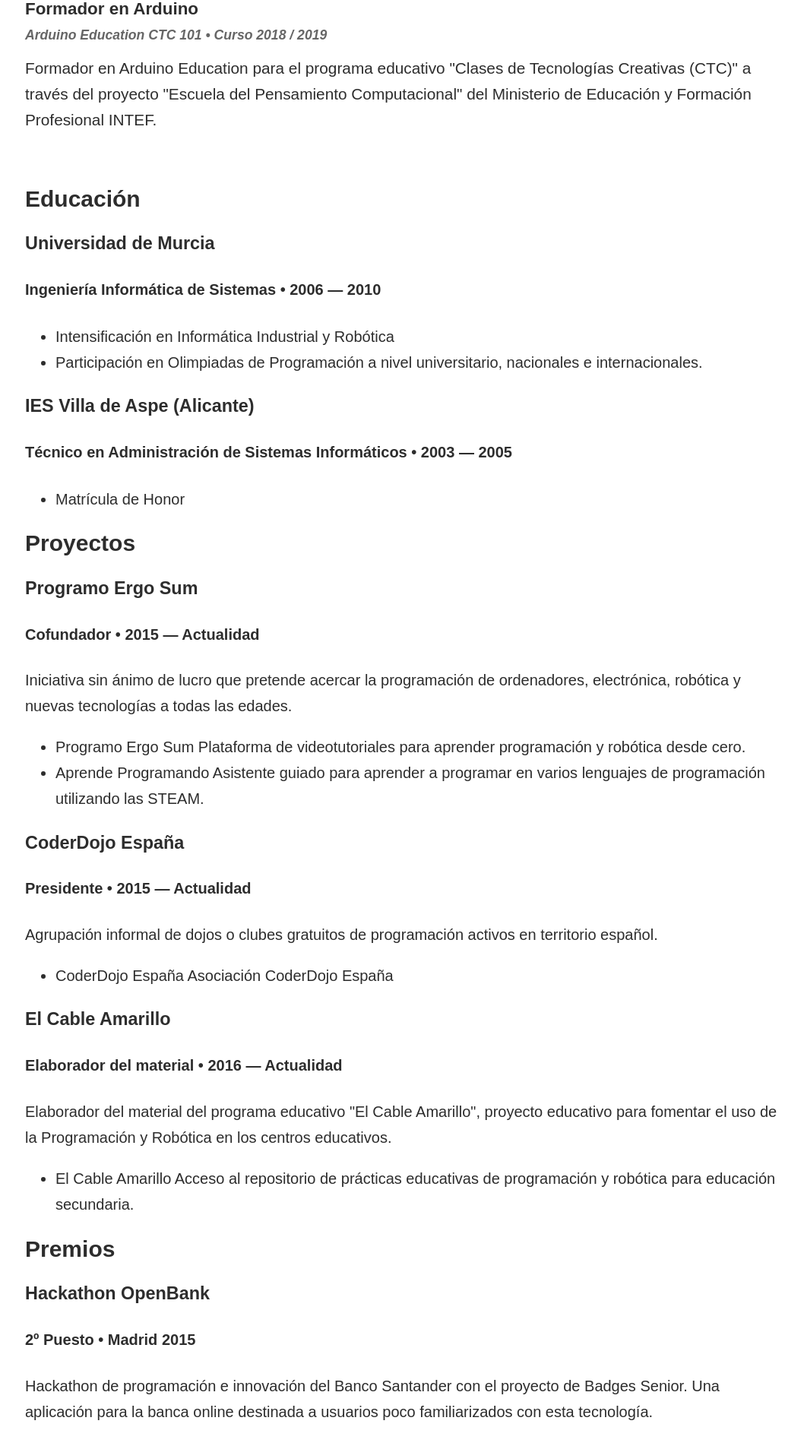
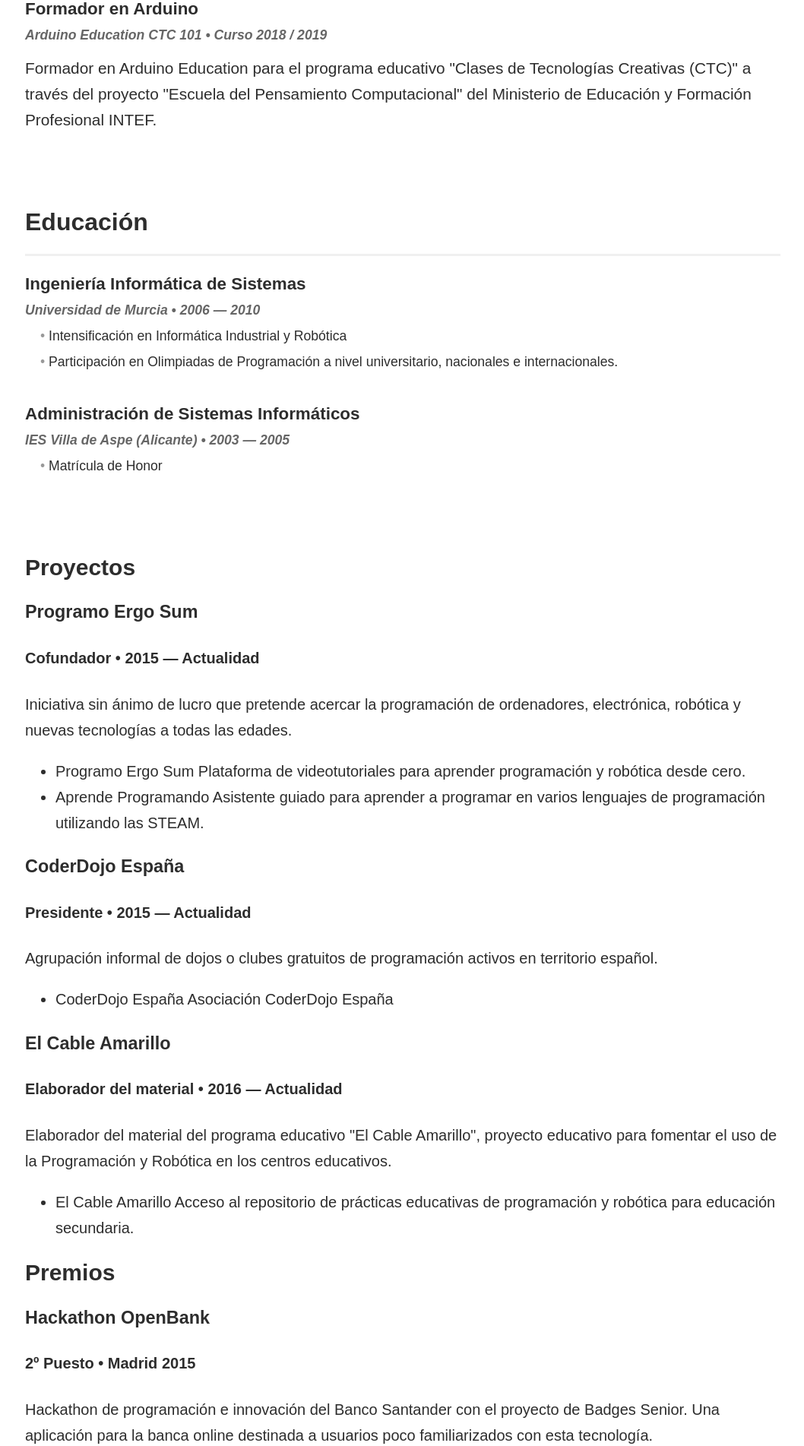
Before and after one commit to migueabellan/migueabellan.github.io, a Jekyll site: the page built from index.html, in a window 1280 px wide. Shown: the part 1326-3229 px from the top of the page at 76% size, without its empty margins (110-1168 px from the left). Built offline with Jekyll 4.4.1, drawn with Linux system fonts in a browser that asks for light colours; nearby versions of some CDN libraries.

Commit message:
Update education

```diff
--- a/_data/education.yml
+++ b/_data/education.yml
@@ -2,12 +2,11 @@
   uni: Universidad de Murcia
   year: 2006 &mdash; 2010
   awards:
-    - award: Intensificación en Informática Industrial y Robótica
-    - award: Participación en Olimpiadas de Programación a nivel universitario, nacionales e internacionales.
+    - Intensificación en Informática Industrial y Robótica
+    - Participación en Olimpiadas de Programación a nivel universitario, nacionales e internacionales.
 
-- degree: Técnico en Administración de Sistemas Informáticos
+- degree: Administración de Sistemas Informáticos
   uni: IES Villa de Aspe (Alicante)
   year: 2003 &mdash; 2005
   awards:
-    - award: Matrícula de Honor
-  summary:
+    - Matrícula de Honor
--- a/_includes/education.html
+++ b/_includes/education.html
@@ -1,19 +1,18 @@
-<section class="content-section">
-    <header class="section-header">
+<section class="section">
+    <header class="header">
       <h2>Educación</h2>
     </header>
     {% for education in site.data.education %}
-    <div class="resume-item" itemscope itemprop="alumniOf" itemtype="http://schema.org/CollegeOrUniversity">
-      <h3 class="resume-item-title" itemprop="name">{{ education.uni }}</h3>
-      <h4 class="resume-item-details group" itemprop="description">{{ education.degree }} &bull; {{ education.year }}</h4>
-      <h5 class="resume-item-details award-title" itemprop="description">{{ education.award }}</h5>
-      <p class="resume-item-copy" itemprop="description">
-        <ul class="resume-item-list">
-          {% for award in education.awards %}
-          <li>{{ award.award }}</li>
+    <div class="item" itemscope itemprop="alumniOf" itemtype="http://schema.org/CollegeOrUniversity">
+      <h3 class="name" itemprop="name">{{ education.degree }}</h3>
+      <h4 class="description" itemprop="description">{{ education.uni }} &bull; {{ education.year }}</h4>
+      {% if education.awards %}
+        <ul>
+          {% for item in education.awards %}
+            <li>{{ item }}</li>
           {% endfor %}
         </ul>
-      <p class="resume-item-copy">{{ education.summary }}</p>
+      {% endif %}
     </div>
     {% endfor %}
   </section>
--- a/_sass/_resume.scss
+++ b/_sass/_resume.scss
@@ -54,7 +54,7 @@
 
 
 .section {
-  margin: 30px 0 70px;
+  margin: 30px 0 100px;
   .header {
     margin: 0 0 20px;
     border-bottom: 3px solid #f0f0f0;
@@ -101,86 +101,4 @@
       }
     }
   }
-
-  /*
-  .name {
-    @include sans_bold;
-    margin: 0 0 .75rem;
-    font-size: 1.5rem;
-    letter-spacing: -.05rem;
-    line-height: 1;
-  }
-
-  .resume-item-details {
-    font-size: 1.125rem;
-    margin: 0 0 .75rem;
-    line-height: 1;
-
-    &.award-title {
-      font-size: 1rem;
-    }
-  }
-
-  .resume-item-title,
-  .resume-item-details,
-  .resume-item-copy,
-  .resume-item-list {
-    a {
-      color: #333;
-      text-decoration: none;
-      border-bottom: 1px solid;
-
-      &:hover {
-        border-bottom: none;
-        color: #9c9c9c;
-      }
-    }
-  }
-
-  .resume-item-copy { margin: .75rem 0 0; }
-  */
 }
-
-
-
-// util
-/*
-.section-header {
-  @include section_border;
-  margin-bottom: 1.5rem;
-
-  h2 {
-    @include sans;
-    font-weight: 900;
-    font-size: 1.75rem;
-    letter-spacing: -.05rem;
-    margin: 0;
-  }
-
-}
-
-
-// resume content styles
-
-// footer styles
-
-.page-footer {
-  border-top: 4px solid #c7c7c7;
-  padding-top: 1.5rem;
-  text-align: center;
-  margin-bottom: 3rem;
-
-  .footer-line {
-    margin: 0;
-    font-size: .875rem;
-    color: #999;
-
-    > a {
-      font-weight: 700;
-      color: #333;
-    }
-  }
-}
-
-
-*/
```
